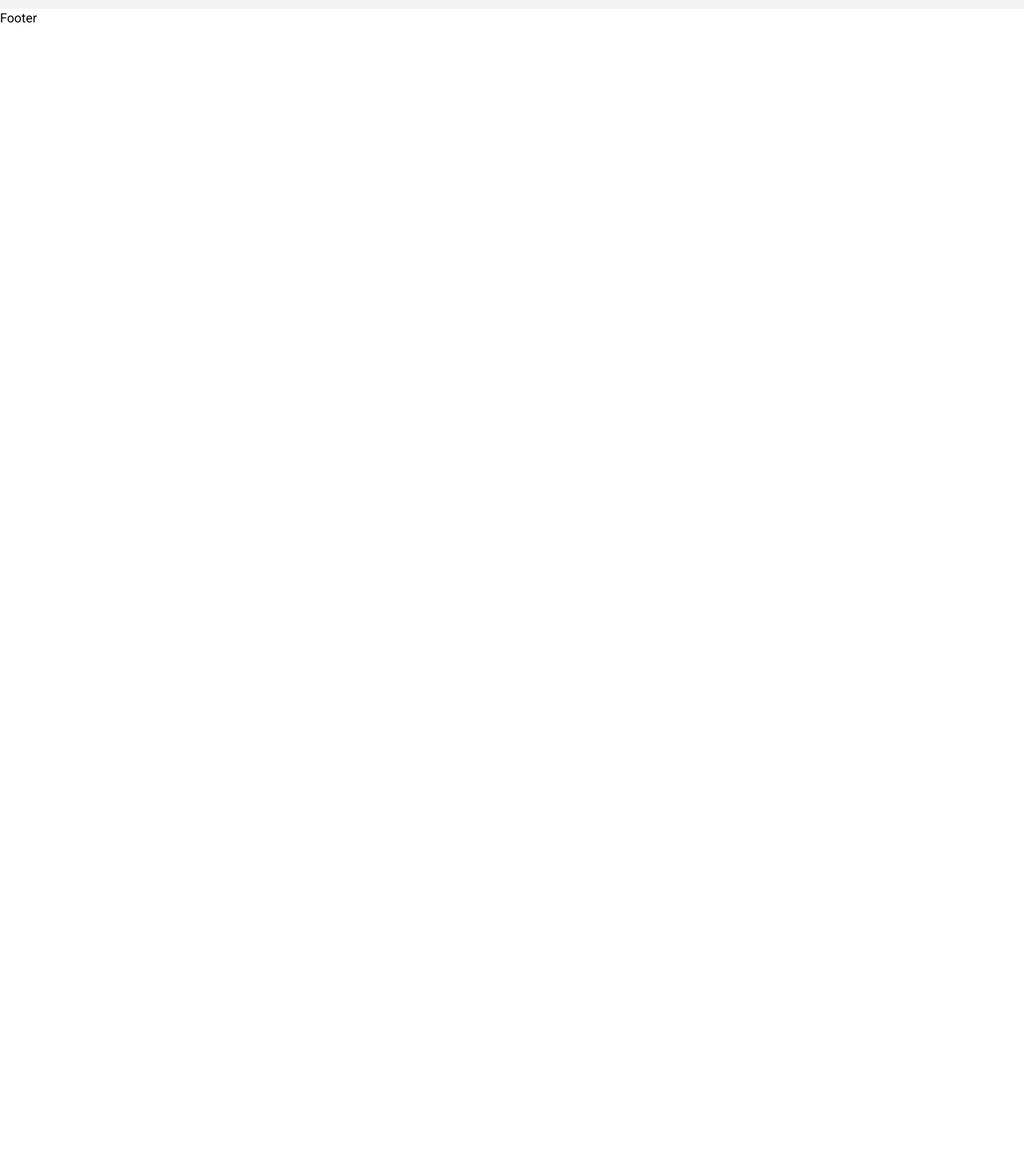
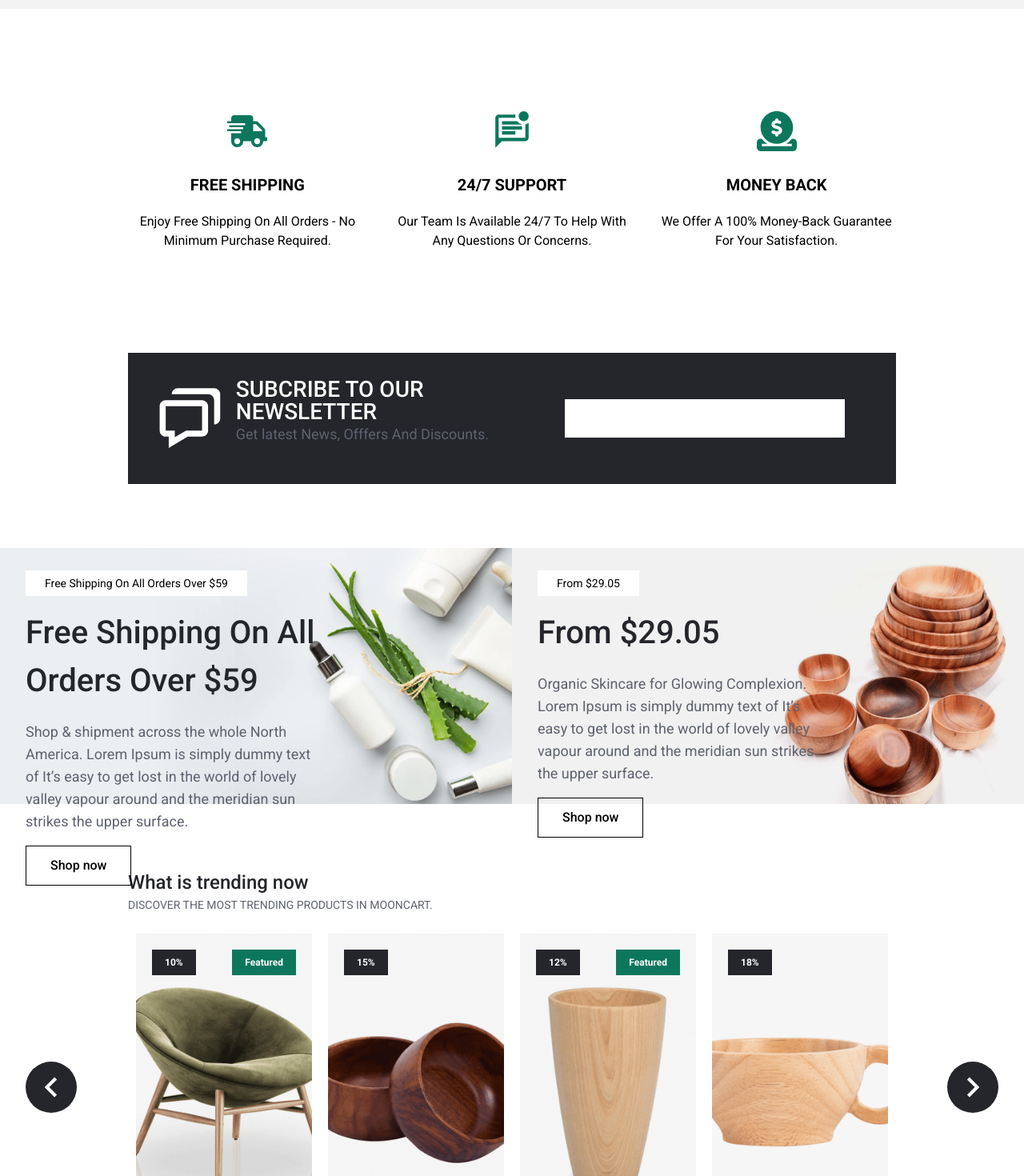
Before and after one commit to bakroe112/ecommerce-, a React (Vite) app in the folder commerce/: page / in a window 1280 px wide. Shown: the part 2680-4150 px from the top of the page at 80% size. Before the commit the page ends 2715 px from the top, so only its background shows below. Built offline with nearby package versions, Linux system fonts and the light colour scheme.

Commit message:
Shipping info + product slider

```diff
--- a/commerce/src/components/product/Banner.jsx
+++ b/commerce/src/components/product/Banner.jsx
@@ -0,0 +1,31 @@
+import React from "react";
+import { promotionalInfo } from "../../assets/data/data";
+import { BodyOne, Title } from "../common/CustomComponents";
+
+export const Banner = () => {
+  return (
+    <>
+      <section className="flex flex-col lg:flex-row items-center justify-between pt-20">
+        {promotionalInfo.map((info) => (
+          <>
+            <div className="box relative w-full" key={info.id}>
+              <div className="w-full h-[40vh]">
+                <img
+                  src={info.image}
+                  className="size-full object-cover"
+                  alt=""
+                />
+              </div>
+              <div className="absolute top-0 left-0 p-3 md:p-8 lg:w-2/3">
+                <span className="bg-white px-6 py-2 text-sm">{info.title}</span>
+                <Title level={2} className={"my-5"} >{info.title}</Title>
+                <BodyOne>{info.description}</BodyOne>
+                <button className="secondary-btn">Shop now</button>
+              </div>
+            </div>
+          </>
+        ))}
+      </section>
+    </>
+  );
+};
--- a/commerce/src/components/product/ProductSlide.jsx
+++ b/commerce/src/components/product/ProductSlide.jsx
@@ -0,0 +1,99 @@
+import React from "react";
+import { BodyOne, Title } from "../common/CustomComponents";
+import Slider from "react-slick";
+import { productlists } from "../../assets/data/data";
+import { ProductCard } from "./ProductCard";
+import "slick-carousel/slick/slick.css";
+import "slick-carousel/slick/slick-theme.css";
+import { MdKeyboardArrowLeft, MdKeyboardArrowRight } from "react-icons/md";
+
+
+function SampleNextArrow(props) {
+  const { onClick } = props;
+  return (
+    <div
+      className="absolute top-[32%] -right-5 lg:-right-32 rounded-full slider-btn"
+      onClick={onClick}
+    >
+      <button className="next">
+        <MdKeyboardArrowRight size={50} />
+      </button>
+    </div>
+  );
+}
+
+function SamplePrevArrow(props) {
+  const { onClick } = props;
+  return (
+    <div
+      className="absolute top-[32%] -left-5 lg:-left-32 rounded-full slider-btn z-10"
+      onClick={onClick}
+    >
+      <button className="next">
+        <MdKeyboardArrowLeft size={50} />
+      </button>
+    </div>
+  );
+}
+
+
+export const ProductSlide = () => {
+  return (
+    <>
+      <section className="py-20 bg-white slideproduct">
+        <div className="container">
+          <Title level={4}>What is trending now</Title>
+          <div className="flex items-center gap-3 uppercase">
+            <BodyOne className={"text-sm"}>
+              DISCOVER THE MOST TRENDING PRODUCTS IN MOONCART.
+            </BodyOne>
+          </div>
+
+          <ProductSlideCard />
+        </div>
+      </section>
+    </>
+  );
+};
+
+export const ProductSlideCard = () => {
+  const settings = {
+    dots: true,
+    infinite: true,
+    slidesToShow: 4,
+    slidesToScroll: 2,
+    nextArrow: <SampleNextArrow />,
+    prevArrow: <SamplePrevArrow />,
+    responsive: [
+      {
+        breakpoint: 800,
+        settings: { slidesToShow: 2, slidesToScroll: 2, initialSlide: 2 },
+      },
+      {
+        breakpoint: 400,
+        settings: { slidesToShow: 1, slidesToScroll: 1 },
+      },
+    ],
+  };
+  return (
+    <>
+      <Slider {...settings}>
+        {productlists.map((product) => (
+          <ProductCard
+            id={product.id}
+            key={product.id}
+            title={product.title}
+            description={product.description}
+            images={product.images}
+            price={product.price}
+            discount={product.discount}
+            rating={product.rating}
+            featured={product.featured}
+            category={product.category}
+            color={product.color}
+          />
+        ))}
+      </Slider>
+    </>
+  );
+};
--- a/commerce/src/components/product/ShippingInfo.jsx
+++ b/commerce/src/components/product/ShippingInfo.jsx
@@ -0,0 +1,66 @@
+import { FaShippingFast } from "react-icons/fa";
+import { FaCircleDollarToSlot } from "react-icons/fa6";
+import { MdOutlineMarkUnreadChatAlt } from "react-icons/md";
+
+const additionalInfo = [
+  {
+    id: 1,
+    title: "FREE SHIPPING",
+    description:
+      "Enjoy Free Shipping On All Orders - No Minimum Purchase Required.",
+    icon: <FaShippingFast size={50} />,
+  },
+  {
+    id: 2,
+    title: "24/7 SUPPORT",
+    description:
+      "Our Team Is Available 24/7 To Help With Any Questions Or Concerns.",
+    icon: <MdOutlineMarkUnreadChatAlt size={50} />,
+  },
+  {
+    id: 3,
+    title: "MONEY BACK",
+    description: "We Offer A 100% Money-Back Guarantee For Your Satisfaction.",
+    icon: <FaCircleDollarToSlot size={50} />,
+  },
+];
+
+import React from "react";
+import { BiChat } from "react-icons/bi";
+import { BodyOne, Title } from "../common/CustomComponents";
+
+export const ShippingInfo = () => {
+  return (
+    <>
+      <section className="container">
+        <div className="py-32 grid grid-cols-1 sm:grid-cols-2 md:grid-cols-3 gap-8">
+          {additionalInfo.map((info) => (
+            <div
+              key={info.id}
+              className="flex justify-center items-center flex-col text-center gap-3"
+            >
+              <div className="text-primary-green">{info.icon}</div>
+              <h3 className="text-xl font-bold mt-4">{info.title}</h3>
+              <p className="mt-2">{info.description}</p>
+            </div>
+          ))}
+        </div>
+        <div className="box bg-primary p-8 flex flex-col lg:flex-row items-center justify-between">
+          <div className="left flex items-center gap-3">
+            <BiChat size={100} color="white" />
+            <div>
+              <Title className="text-white leading-none " level={3}>
+                SUBCRIBE TO OUR NEWSLETTER
+              </Title>
+              <BodyOne className="text-gray-300">
+                Get latest News, Offfers And Discounts.
+              </BodyOne>
+            </div>
+          </div>
+          <div className="left w-full p-5 px-8 lg:w-1/2 ">
+          <input type="text" className="outline-none w-full p-3" /></div>
+        </div>
+      </section>
+    </>
+  );
+};
--- a/commerce/src/router/index.jsx
+++ b/commerce/src/router/index.jsx
@@ -1,3 +1,9 @@
+export { ProductSlide } from "../components/product/ProductSlide";
+
+export { Banner } from "../components/product/Banner";
+
+export { ShippingInfo } from "../components/product/ShippingInfo";
+
 export { Product } from "../screen/product/Product";
 
 export { ProductCard } from "../components/product/ProductCard";
--- a/commerce/src/screen/home/Home.jsx
+++ b/commerce/src/screen/home/Home.jsx
@@ -1,11 +1,14 @@
 import React from "react";
-import { Hero, Product } from "../../router";
+import { Banner, Hero, Product, ProductSlide, ShippingInfo } from "../../router";
 
 const Home = () => {
   return (
     <div>
       <Hero />
       <Product />
+      <ShippingInfo/>
+      <Banner/>
+      <ProductSlide/>
     </div>
   );
 };
--- a/commerce/src/styles/index.css
+++ b/commerce/src/styles/index.css
@@ -224,7 +224,7 @@ body {
     background-color: rgba(0, 0, 0, 0.7);
     z-index: 50000;
 }
-
+ /* ! áp dụng với images nằm trong slideproduct  */
 .slideproduct .images {
     position: relative;
     overflow: hidden;
```
